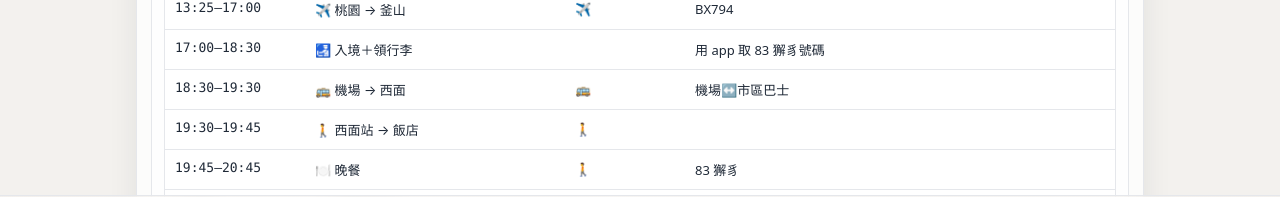
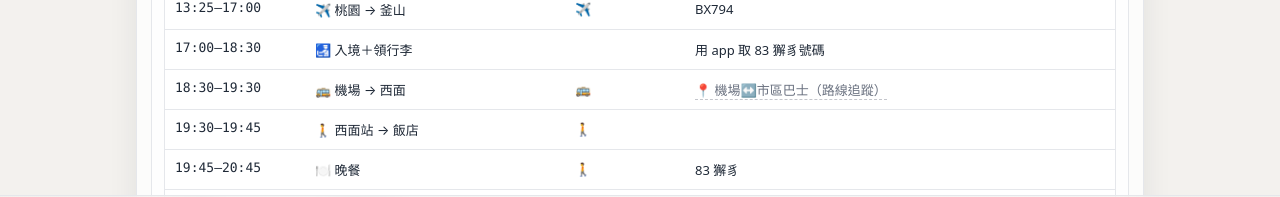
Before and after one commit to ZT0121/Travel, a plain HTML site: page Busan-2026/index.html in a window 1280 px wide. Shown: the part 543-740 px from the top of the page. Drawn offline with Linux system fonts and the light colour scheme.

Commit message:
Update index.html

```diff
--- a/Busan-2026/index.html
+++ b/Busan-2026/index.html
@@ -458,7 +458,16 @@
                   <tr><td class="mono">11:30–12:30</td><td>🛂 出境＋🍴 用餐</td><td>🚶</td><td></td></tr>
                   <tr><td class="mono">13:25–17:00</td><td>✈️ 桃園 → 釜山</td><td>✈️</td><td>BX794</td></tr>
                   <tr><td class="mono">17:00–18:30</td><td>🛃 入境＋領行李</td><td></td><td>用 app 取 83 獬豸號碼</td></tr>
-                  <tr><td class="mono">18:30–19:30</td><td>🚌 機場 → 西面</td><td>🚌</td><td>機場↔️市區巴士</td></tr>
+                  <tr><td class="mono">18:30–19:30</td><td>🚌 機場 → 西面</td><td>🚌</td> <td>
+    <a
+      href="https://map.naver.com/p/bus/bus-route/-/bus-route/20031921"
+      target="_blank"
+      rel="noopener"
+      class="maplink"
+    >
+      📍 機場↔️市區巴士（路線追蹤）
+    </a>
+ </td></tr>
                   <tr><td class="mono">19:30–19:45</td><td>🚶 西面站 → 飯店</td><td>🚶</td><td></td></tr>
                   <tr><td class="mono">19:45–20:45</td><td>🍽️ 晚餐</td><td>🚶</td><td>83 獬豸</td></tr>
                   <tr><td class="mono">21:00</td><td>🛏️ 回飯店休息</td><td></td><td></td></tr>
```
